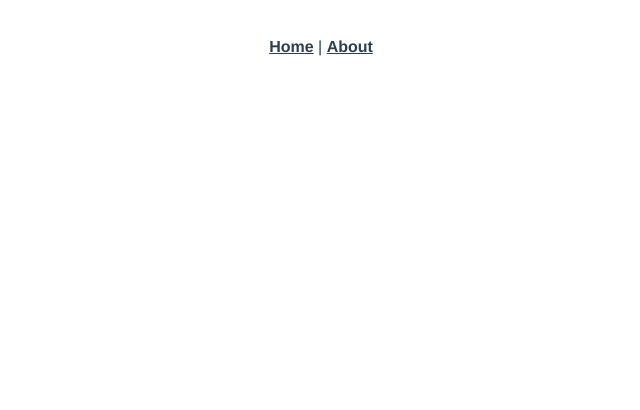
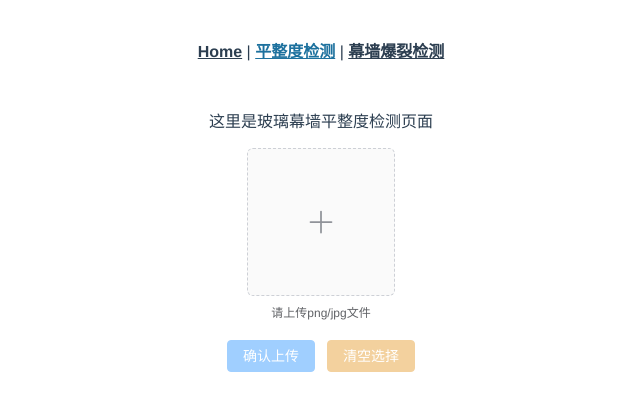
Before and after one commit to Gramkellen/SoftWare_Project, a Vue app: page /evenness in a window 1280 px wide. Before the commit this address had no page. Shown: the top 410 px of the page, without its empty margins (319-959 px from the left). Built offline with nearby package versions, Linux system fonts and the light colour scheme.

Commit message:
完成基本框架

```diff
--- a/package.json
+++ b/package.json
@@ -9,6 +9,9 @@
   },
   "dependencies": {
     "core-js": "^3.8.3",
+    "element-plus": "^2.4.3",
+    "unplugin-auto-import": "^0.16.1",
+    "unplugin-element-plus": "^0.8.0",
     "vue": "^3.2.13",
     "vue-router": "^4.0.3"
   },
@@ -22,7 +25,8 @@
     "eslint": "^7.32.0",
     "eslint-plugin-vue": "^8.0.3",
     "sass": "^1.32.7",
-    "sass-loader": "^12.0.0"
+    "sass-loader": "^12.0.0",
+    "unplugin-vue-components": "^0.25.2"
   },
   "eslintConfig": {
     "root": true,
--- a/src/App.vue
+++ b/src/App.vue
@@ -1,10 +1,15 @@
 <template>
   <nav>
     <router-link to="/">Home</router-link> |
-    <router-link to="/about">About</router-link>
+    <router-link to="/evenness">平整度检测</router-link> |
+    <router-link to="/crack">幕墙爆裂检测</router-link>
   </nav>
   <router-view/>
 </template>
+
+<script setup>
+
+</script>
 
 <style lang="scss">
 #app {
@@ -23,7 +28,7 @@ nav {
     color: #2c3e50;
 
     &.router-link-exact-active {
-      color: #42b983;
+      color: #1d719e;
     }
   }
 }
--- /dev/null
+++ b/src/components/ImgUpload.vue
@@ -0,0 +1,212 @@
+<!-- 单张图片上传逻辑 -->
+<!-- 具体需要调用的api在方法uploadPicture里使用 -->
+<template>
+    <!-- 图片选择框 -->
+    <!-- 限制上传一张图片 -->
+    <el-row class="upload-container" >
+      <el-upload
+        ref="uploadRef"
+        :class="uploadClass"
+        action="''"
+        list-type="picture-card"
+        :auto-upload="false"
+        :on-change="handleChange"
+        :show-file-list="isSelectedShow"
+      >
+        <!-- 点击按钮才允许上传 -->
+        <el-icon><Plus /></el-icon>
+        <template #tip v-if="uploadClass === 'showUpload'">
+          <div class="el-upload__tip">
+            请上传png/jpg文件
+          </div>
+        </template>
+
+        <!-- 自定义缩略图模板样式 -->
+        <template #file="{ file }">
+          <div>
+            <img class="el-upload-list__item-thumbnail" :src="file.url" alt="" />
+            <span class="el-upload-list__item-actions">
+              <span
+                class="el-upload-list__item-preview"
+                @click="handlePreview(file)"
+              >
+                <el-icon><zoom-in /></el-icon>
+              </span>
+
+              <span
+                v-if="!disabled"
+                class="el-upload-list__item-delete"
+                @click="handleRemove(file)"
+              >
+                <el-icon><Delete /></el-icon>
+              </span>
+            </span>
+          </div>
+        </template>
+      </el-upload>
+
+      <!-- 预览插槽可见 -->
+      <el-dialog v-model="dialogVisible" height="705px">
+          <div class="picture-container">
+            <img w-full :src="dialogImageUrl" alt="Preview Image" class="picture"/>
+          </div>
+      </el-dialog>
+
+    </el-row>
+
+    <!-- 保存修改 -->
+    <el-row class="upload-container" style="margin:20px 0 0 0">
+        <el-button type="primary"
+        @click="confirmUpload" class="btn"
+        :disabled="disableCancelbtn"
+        >确认上传
+        </el-button>
+        <el-button type="warning"
+        @click="onCancel" class="btn"
+        :disabled="disableCancelbtn"
+        >清空选择
+        </el-button>
+    </el-row>
+</template>
+
+<script setup>
+import { ref, computed, reactive,defineEmits } from 'vue'
+import { ElMessage,ElDialog  } from 'element-plus'
+import { Delete , ZoomIn, Plus } from '@element-plus/icons-vue'
+
+const emit = defineEmits(['confirmUpload','onCancel']);//定义传值给父组件的方法
+
+const dialogImageUrl = ref('')  //上传图片的url
+const dialogVisible = ref(false) //缩略图是否可见
+
+const uploadRef = ref(null) //对el-upload的引用
+
+const fileList = reactive([]) //选择的图片列表
+
+const isSelectedShow = ref(true) //是否显示上传的图片列表
+
+//el-upload类，根据fileList的大小选择是否显示上传框
+const uploadClass = computed(()=>{
+  return fileList.length >=1 ? 'hideUpload':'showUpload';
+})
+
+const disableCancelbtn = computed(()=>{
+  return fileList.length >= 1 ? false:true;
+})
+
+// 选择图片后操作：
+const handleChange = (File) =>{
+  const isPNG = File.raw.type === 'image/png';  //文件类型png
+  const isJPG = File.raw.type === 'image/jpeg';  //文件类型png
+  // const isLt = File.raw.size / 1024 / 1024 < 2;// 文件大小转换为MB单位,判断是否小于2MB
+
+  // 文件格式错误
+  if(!isPNG && !isJPG) {
+    ElMessage.error('上传图片只能是PNG/JPG格式!');
+    uploadRef.value.clearFiles();//调用el-upload的clearFiles()函数清空已经选择的文件列表
+    isSelectedShow.value = false;  //不显示上传的文件列表
+    return false;
+  }
+  // 文件过大
+  // else if(!isLt){
+  //   ElMessage.error('上传图片大小不能超过5MB!');
+  //   uploadRef.value.clearFiles();  //调用el-upload的clearFiles()函数清空已经选择的文件列表
+  //   isSelectedShow.value = false;  //不显示上传的文件列表
+  //   return false;
+  // }
+  else{
+    fileList.push(File);     //将新选择的文件File加入fileList中
+    isSelectedShow.value = true;   //显示上传的文件列表
+    return true;
+  }
+}
+
+// 上传图片到后端数据库
+const confirmUpload = () =>{
+  // 获取文件列表
+  if(fileList.length < 1){
+    ElMessage('请选择一张图片！');
+    return;
+  }
+
+  //传给父组件的数据
+  let param ={
+      fileList: fileList,
+  }
+  //传递给父组件
+  emit('confirmUpload',param);
+}
+
+// 清空选择
+const onCancel = () =>{
+  fileList.splice(0, 1);//删除fileList的第一个元素
+  uploadRef.value.clearFiles();//调用el-upload的clearFiles()函数清空已经选择的文件列表
+  emit('onCancel');
+};
+
+// 删除图片
+const handleRemove = () =>{
+  fileList.splice(0, 1);//删除fileList的第一个元素
+  emit('onCancel');
+}
+
+
+// 图片预览
+const handlePreview = (uploadFile) => {
+  dialogImageUrl.value = uploadFile.url;//图片链接
+  dialogVisible.value = true;//el-dialog插槽可见
+}
+
+</script>
+
+<style>
+  .hideUpload .el-upload--picture-card {
+    display: none;
+  }
+
+
+  .hideUpload .el-upload-list--picture-card .el-upload-list__item-thumbnail{
+    width:100%;
+    height:100%;
+    object-fit: cover;
+    object-position: center;
+  }
+
+  .upload-container .showUpload .el-upload__tip{
+    /* color:white; */
+    text-align: center;
+  }
+
+  .uploadClass,
+  .el-upload-list--picture-card .el-upload-list__item {
+    width: 15vw;
+    height: 15vw;
+  }
+</style>
+
+<style scoped>
+  .picture-container {
+    margin:0 auto;
+    width:30vw;
+    height:30vw;
+    overflow: hidden; /* 隐藏超出容器的部分 */
+  }
+
+   .picture-container .picture {
+    /* display: block; */
+    width:100%;
+    height:100%;
+    object-fit:cover;
+    object-position: center;
+  }
+
+  .upload-container{
+    display: flex;
+    justify-content: center;
+    align-items: center;
+  }
+
+  .btn{
+    color:rgb(255, 255, 255);
+  }
+</style>
--- a/src/router/index.js
+++ b/src/router/index.js
@@ -8,13 +8,15 @@ const routes = [
     component: HomeView
   },
   {
-    path: '/about',
-    name: 'about',
-    // route level code-splitting
-    // this generates a separate chunk (about.[hash].js) for this route
-    // which is lazy-loaded when the route is visited.
-    component: () => import(/* webpackChunkName: "about" */ '../views/AboutView.vue')
-  }
+    path: '/evenness',
+    name: 'evenness',
+    component: () => import('../views/EvennessView.vue')
+  },
+  {
+    path: '/crack',
+    name: 'crack',
+    component: () => import('../views/CrackView.vue')
+  },
 ]
 
 const router = createRouter({
--- /dev/null
+++ b/src/views/CrackView.vue
@@ -0,0 +1,13 @@
+<template>
+    <div>
+        <p>这里是玻璃幕墙裂爆裂检测页面</p>
+    </div>
+</template>
+
+<script setup>
+
+</script>
+
+<style lang="scss" scoped>
+
+</style>
--- /dev/null
+++ b/src/views/EvennessView.vue
@@ -0,0 +1,51 @@
+<template>
+    <div>
+        <p>这里是玻璃幕墙平整度检测页面</p>
+        <!-- 尝试图片上传组件 -->
+        <ImgUpload
+        @confirmUpload="confirmUpload"
+        @onCancel="onCancel"
+        class="img-uploader"
+        >
+        </ImgUpload>
+
+        <div class="result-list-container"
+        v-if="showResult">
+            <p>这里将展示后端返回的结果</p>
+        </div>
+    </div>
+</template>
+
+<script setup>
+import ImgUpload  from '@/components/ImgUpload.vue'
+import { ref } from 'vue'
+
+const showResult = ref(false); // 决定是否展示结果框
+
+// 确认上传
+const confirmUpload = (file) => {
+    // 拿到的file是ImgUpload传递过来的用户决定上传的图片
+    console.log("parent has recieved params passed by child");
+    console.log(file);
+    // 接着就是把图片上传到后端
+    // 然后在界面上显示信息
+    showResult.value = true;
+
+}
+
+// 更换了想要检测的图片
+const onCancel = () => {
+    console.log("you have cancel the upload");
+    showResult.value = false; // 将刚才拿到的结果清空
+}
+
+
+</script>
+
+<style lang="scss" scoped>
+.result-list-container {
+    width:70%;
+    height:70%;
+    border:black 1em;
+}
+</style>
--- a/src/views/HomeView.vue
+++ b/src/views/HomeView.vue
@@ -1,18 +1,31 @@
 <template>
   <div class="home">
-    <img alt="Vue logo" src="../assets/logo.png">
-    <HelloWorld msg="Welcome to Your Vue.js App"/>
+    <div class="title-container">
+      <p class="title">玻璃幕墙信息系统</p>
+    </div>
+    <div class="brief-introduction-container">
+      <p class="brief-introduction">
+        您可以选择最上方的“平整度检测”或“玻璃玻璃幕墙爆裂检测” <br/> 并上传相应的图片，以获得您想了解的信息
+      </p>
+    </div>
   </div>
 </template>
 
-<script>
-// @ is an alias to /src
-import HelloWorld from '@/components/HelloWorld.vue'
+<script setup>
 
-export default {
-  name: 'HomeView',
-  components: {
-    HelloWorld
+</script>
+
+<style lang="scss" scoped>
+.title-container {
+  justify-content: center;
+
+  .title{
+    font-size: 40;
+    font-weight: bolder;
   }
 }
-</script>
+
+.brief-introduction-container {
+  justify-content: center;
+}
+</style>
--- a/vue.config.js
+++ b/vue.config.js
@@ -1,4 +1,20 @@
 const { defineConfig } = require('@vue/cli-service')
+const AutoImport = require('unplugin-auto-import/webpack')
+const Components = require('unplugin-vue-components/webpack')
+const { ElementPlusResolver } = require('unplugin-vue-components/resolvers')
+const ElementPlus = require('unplugin-element-plus/webpack')
+
 module.exports = defineConfig({
-  transpileDependencies: true
+  transpileDependencies: true,
+  configureWebpack: {
+    plugins: [
+        AutoImport({
+            resolvers: [ElementPlusResolver()],
+        }),
+        Components({
+            resolvers: [ElementPlusResolver()],
+        }),
+        ElementPlus(),
+    ],
+  },
 })
```
Also changed, not shown: 1 other file (tests, documents, lock files or other folders).
